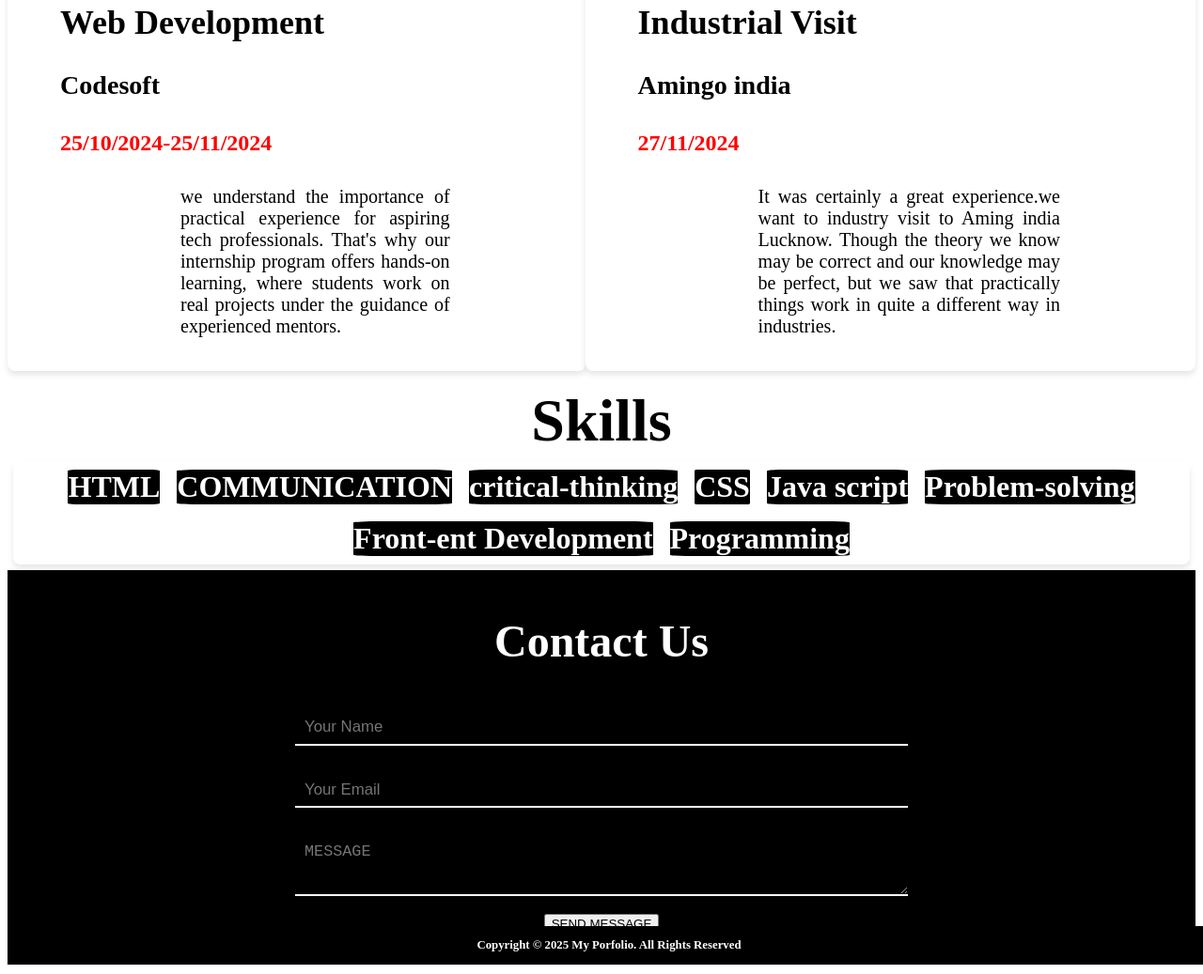
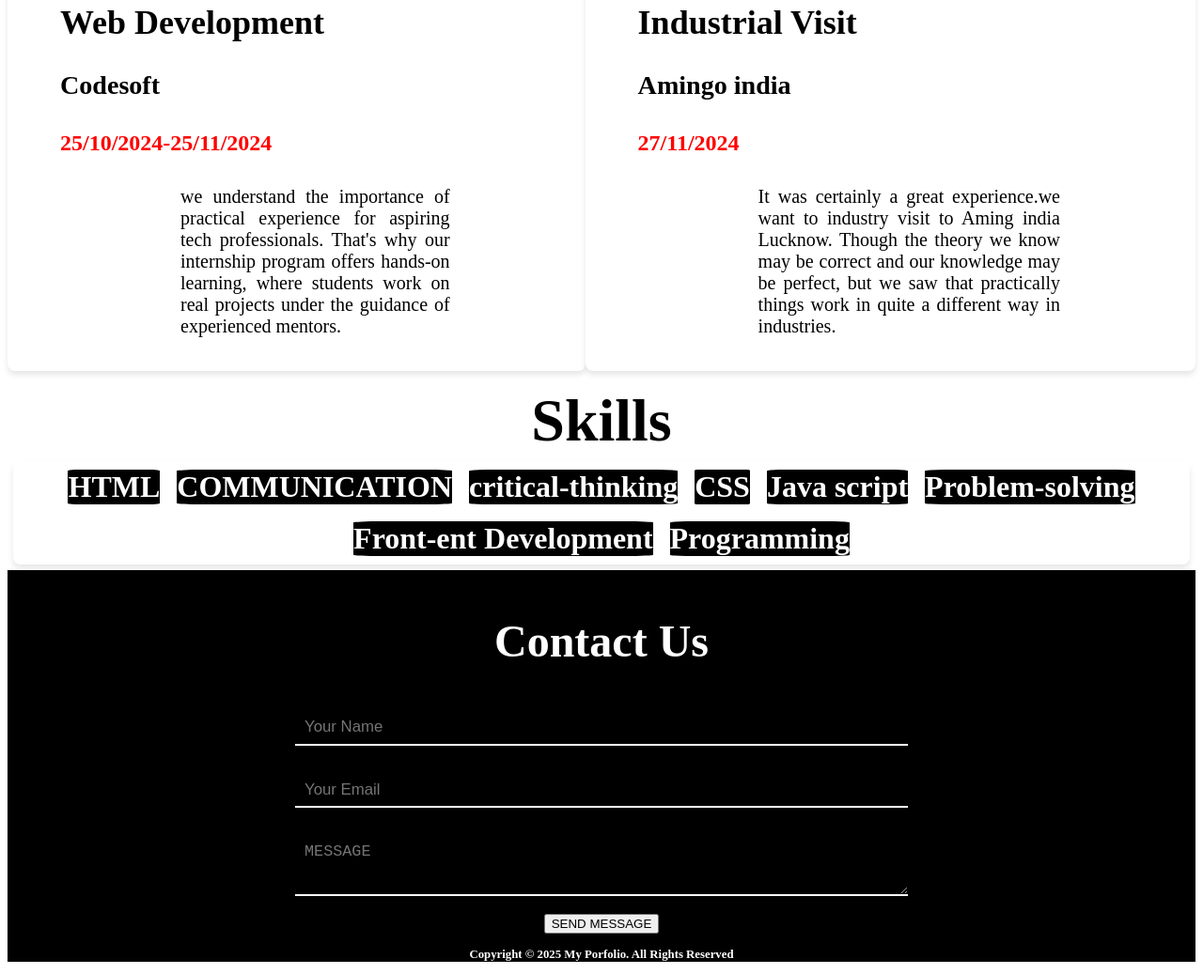
Before and after one commit to TechEnggCP001/About-Us, a plain HTML site: page index.html in a window 1280 px wide. Shown: the part 2567-3604 px from the top of the page at 94% size. Drawn offline with Linux system fonts and the light colour scheme.

Commit message:
Update style.css

```diff
--- a/style.css
+++ b/style.css
@@ -172,8 +172,13 @@ flex-wrap: wrap;
     text-align: center;
 }
 #footer1{
-    position: absolute;
-    margin-bottom: 0%;
     width: 100%;
+    color: white;
+    padding-bottom: 0%;
     background-color: black;
-}
+    font-weight: 900;
+    font-size: 1.5rem;
+    padding-top: 10px;
+    font-style: normal;
+    text-align: center;
+  }
```
